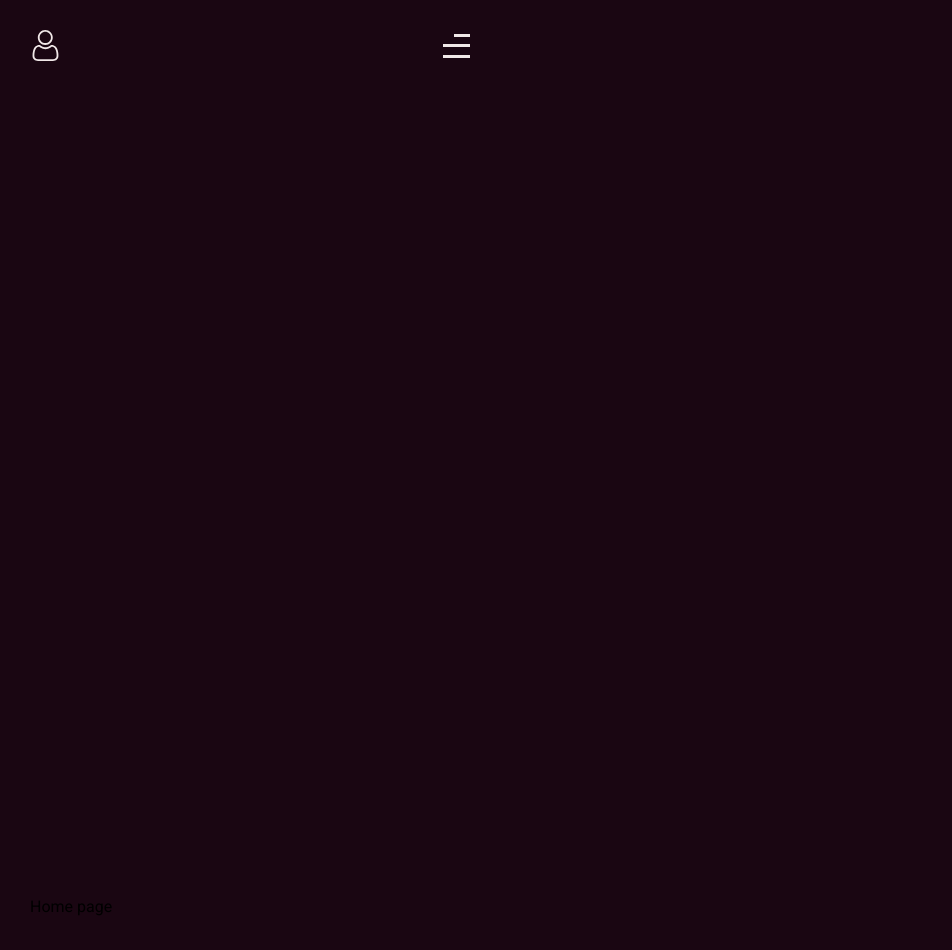
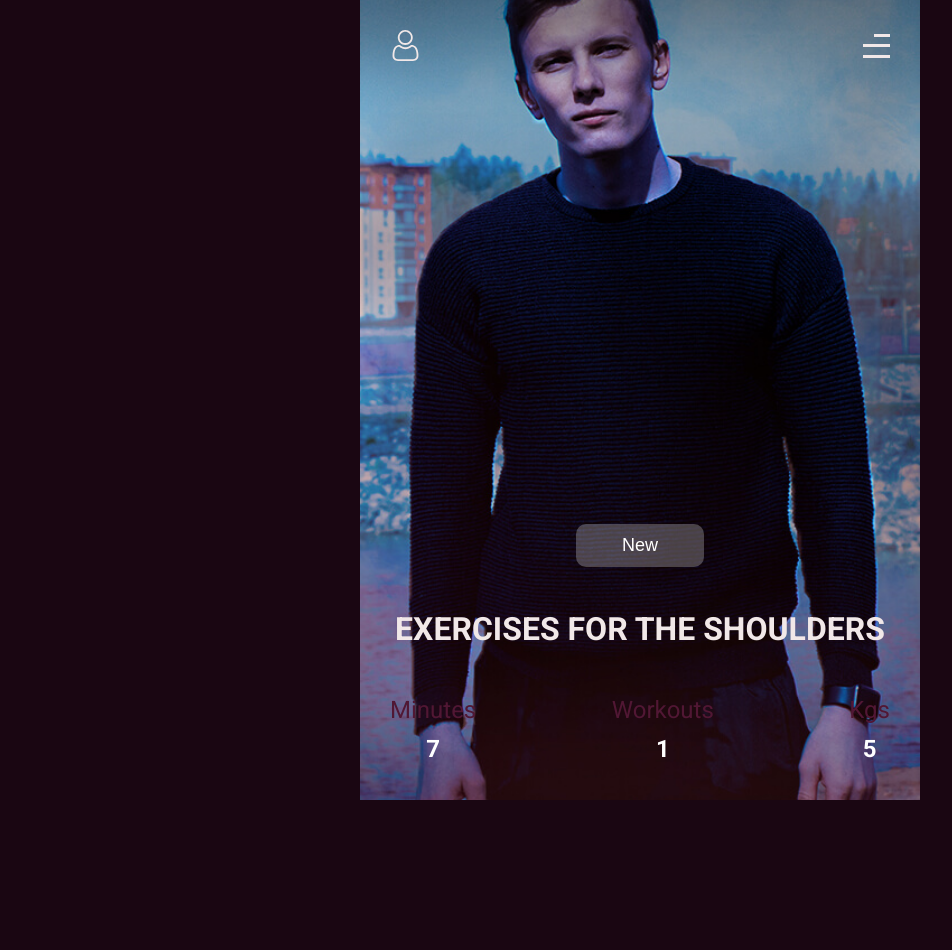
Before and after one commit to makhnev-a/workout2, a React (Create React App) app in the folder front/: page / in a window 1280 px wide. Shown: the whole page, without its empty margins (0-952 px from the left). After the commit the page ends 800 px from the top, so only its background shows below. Built offline with nearby package versions, Linux system fonts and the light colour scheme.

Commit message:
add Home & Button component

```diff
--- a/front/src/App.jsx
+++ b/front/src/App.jsx
@@ -1,13 +1,8 @@
 import React from 'react'
-import Layout from './components/common/Layout'
 import Home from './components/pages/Home/Home'
 
 const App = () => {
-	return (
-		<Layout>
-			<Home />
-		</Layout>
-	)
+	return <Home />
 }
 
 export default App
--- /dev/null
+++ b/front/src/components/common/Counters/Counters.jsx
@@ -0,0 +1,27 @@
+import React from 'react'
+import styles from './Counters.module.scss'
+
+const counters = {
+	minutes: 7,
+	workouts: 1,
+	kgs: 5,
+}
+
+const Counters = () => {
+	console.log(Object.entries(counters))
+
+	return (
+		<div className={styles.wrapper}>
+			{Object.entries(counters).map(item => {
+				return (
+					<div className={styles.count} key={`_key_${item[0]}`}>
+						<div className={styles.heading}>{item[0]}</div>
+						<div className={styles.number}>{item[1]}</div>
+					</div>
+				)
+			})}
+		</div>
+	)
+}
+
+export default Counters
--- /dev/null
+++ b/front/src/components/common/Counters/Counters.module.scss
@@ -0,0 +1,22 @@
+@import '../../../scss/variables';
+
+.wrapper {
+	display: flex;
+	justify-content: space-between;
+	align-items: center;
+
+	> .count {
+		font-size: 24px;
+		text-align: center;
+
+		.heading {
+			color: $purple;
+			text-transform: capitalize;
+		}
+
+		.number {
+			font-weight: bold;
+			color: #fff;
+		}
+	}
+}
--- a/front/src/components/common/Layout.jsx
+++ b/front/src/components/common/Layout.jsx
@@ -3,11 +3,14 @@
 
 import styles from './Layout.module.scss'
 
-const Layout = ({ children }) => {
+const Layout = ({ children, bgImage, height = '350px ' }) => {
 	return (
-		<div className={styles.wrapper}>
+		<div
+			className={styles.wrapper}
+			style={{ height, backgroundImage: `url(${bgImage})` }}
+		>
 			<Header />
-			{children}
+			<div>{children}</div>
 		</div>
 	)
 }
--- a/front/src/components/common/Layout.module.scss
+++ b/front/src/components/common/Layout.module.scss
@@ -3,7 +3,14 @@
 	flex-direction: column;
 	justify-content: space-between;
 
+	height: 890px;
+	max-width: 560px;
+	width: 100%;
+
 	padding: 30px;
-	height: 950px;
-	width: 500px;
+	margin: 0 auto;
+
+	background-size: cover;
+	background-position: center;
+	background-repeat: no-repeat;
 }
--- a/front/src/components/pages/Home/Home.jsx
+++ b/front/src/components/pages/Home/Home.jsx
@@ -1,7 +1,19 @@
 import React from 'react'
 
+import Layout from '../../common/Layout'
+import Button from '../../ui/Button/Button'
+import Counters from '../../common/Counters/Counters'
+import bgImage from '../../../images/home-bg.jpg'
+import styles from './Home.module.scss'
+
 const Home = () => {
-	return <div>Home page</div>
+	return (
+		<Layout height='100%' bgImage={bgImage}>
+			<Button text='New' callBack={() => {}} type='main' />
+			<h1 className={styles.heading}>EXERCISES FOR THE SHOULDERS</h1>
+			<Counters />
+		</Layout>
+	)
 }
 
 export default Home
--- a/front/src/components/pages/Home/Home.module.scss
+++ b/front/src/components/pages/Home/Home.module.scss
@@ -0,0 +1,9 @@
+@import '../../../scss/variables';
+
+.heading {
+	margin: 38px auto;
+	text-align: center;
+	font-size: 32px;
+	color: $white;
+	line-height: 1.5;
+}
--- /dev/null
+++ b/front/src/components/ui/Button/Button.jsx
@@ -0,0 +1,14 @@
+import React from 'react'
+import styles from './Button.module.scss'
+
+const Button = ({ text, callBack, type = 'purple' }) => {
+	return (
+		<div className={styles.wrapper}>
+			<button onClick={callBack} className={`${styles.button} ${styles[type]}`}>
+				{text}
+			</button>
+		</div>
+	)
+}
+
+export default Button
--- /dev/null
+++ b/front/src/components/ui/Button/Button.module.scss
@@ -0,0 +1,31 @@
+@import '../../../scss/variables';
+
+$accent-04: rgba($accent, 0.4);
+
+.wrapper {
+	text-align: center;
+}
+
+.button {
+	border: none;
+	outline: none;
+	font-size: 18px;
+	border-radius: 10px;
+	padding: 11px 46px;
+	transition: background-color 0.15s ease;
+	background-color: $accent-04;
+	cursor: pointer;
+	color: #fff;
+
+	&:hover {
+		background-color: rgba($accent, 0.7);
+	}
+
+	&.main {
+		background-color: rgba(255, 255, 255, 0.25);
+
+		&:hover {
+			background-color: $accent-04;
+		}
+	}
+}
--- a/front/src/scss/index.scss
+++ b/front/src/scss/index.scss
@@ -4,6 +4,7 @@
 	background-color: $black;
 	padding: 0;
 	margin: 0;
+	color: #fff;
 }
 
 * {
```
